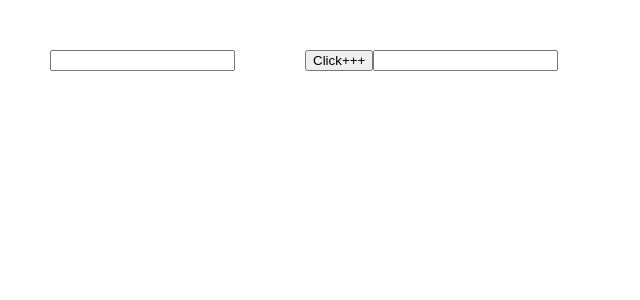
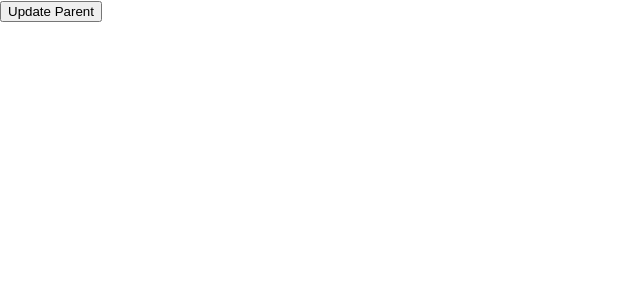
Before and after one commit to thanhdinhit/dinhnguyencode, a React (Create React App) app: page / in a window 1280 px wide. Shown: the top 300 px of the page, without its empty margins (0-640 px from the left). Built offline with nearby package versions, Linux system fonts and the light colour scheme.

Commit message:
add component child => parent

```diff
--- /dev/null
+++ b/src/ChildComponent.js
@@ -0,0 +1,9 @@
+import React from 'react';
+
+class ChildComponent extends React.Component {
+    render() {
+        return <button onClick={() => this.props.action('Set Parent state set from child: ' + Math.floor(Math.random() * 999))}>Update Parent</button>;
+    }
+}
+
+export default ChildComponent;
--- /dev/null
+++ b/src/ParentComponent.js
@@ -0,0 +1,45 @@
+import React from 'react';
+import ChildComponent from './ChildComponent';
+class ParentComponent extends React.Component {
+    constructor(props) {
+        super(props)
+        this.state = {
+            data: "Default parent state"
+        };
+
+        /*
+         Bind our childHandler function to this context
+         that will get called from our Child component
+        */
+        this.childHandler = this.childHandler.bind(this)
+    }
+
+    /*
+     Function that gets called when
+     we bubble up our `return` from Child
+    */
+    childHandler(dataFromChild) {
+        // log our state before and after we updated it
+        console.log('%cPrevious Parent State: ' + JSON.stringify(this.state), "color:orange");
+        this.setState({
+            data: dataFromChild
+        }, () => console.log('Updated Parent State:', this.state));
+    }
+    // childHandler = (dataFromChild) => {
+    //     console.log('%cPrevious Parent State: ' + JSON.stringify(this.state), "color:orange");
+    //     this.setState({
+    //         data: dataFromChild
+    //     }, () => console.log('Updated Parent State:', this.state));
+    // }
+
+    render() {
+        /*
+         Set our childHandler function as a value to a prop that
+         gets passed down to our Child component
+        */
+        return <ChildComponent action={this.childHandler} /> //{e => this.childHandler(e)}// this.childHandler.bind(this)
+    }
+
+}
+
+export default ParentComponent;
```
Also changed, not shown: src/index.js (+5 -3 lines).
